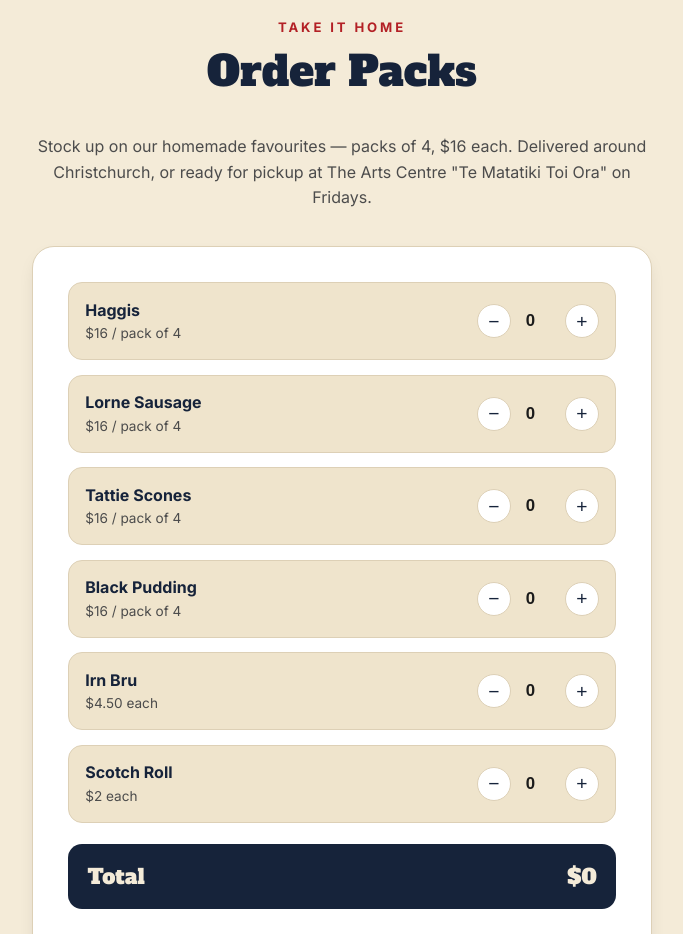
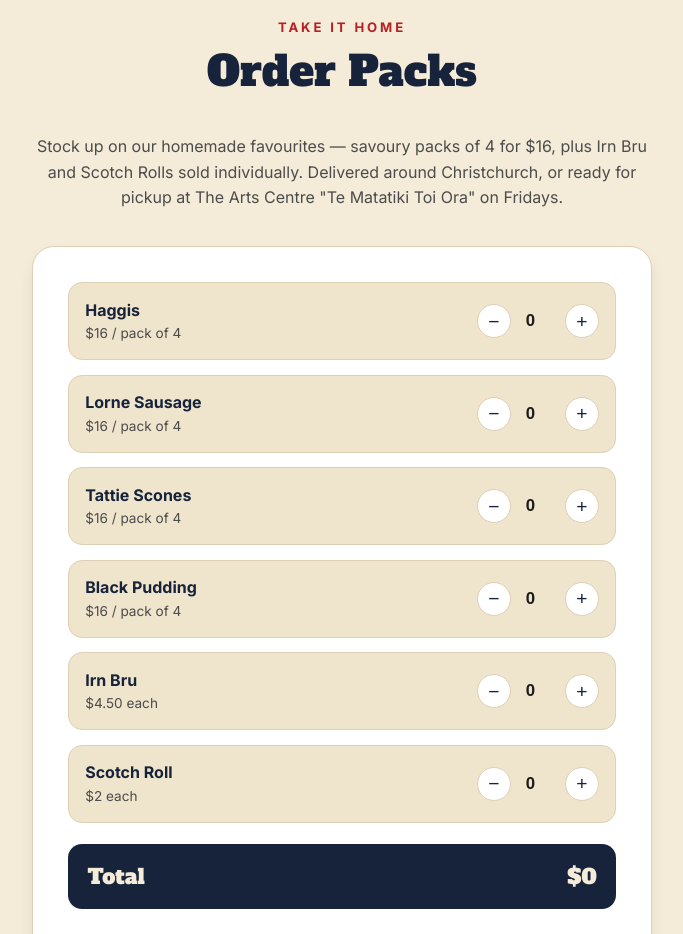
Before and after one commit to allang417/the-flying-scot, a website: page public/index.html in a window 1280 px wide. Shown: the part 2240-3174 px from the top of the page, without its empty margins (298-981 px from the left). Drawn offline with Linux system fonts and the light colour scheme.

Commit message:
Fix order section intro to reflect individually-priced items

```diff
--- a/public/index.html
+++ b/public/index.html
@@ -129,7 +129,7 @@
   <div class="container">
     <span class="eyebrow">Take it home</span>
     <h2 class="section-title">Order Packs</h2>
-    <p class="order-intro">Stock up on our homemade favourites — packs of 4, $16 each. Delivered around Christchurch, or ready for pickup at The Arts Centre "Te Matatiki Toi Ora" on Fridays.</p>
+    <p class="order-intro">Stock up on our homemade favourites — savoury packs of 4 for $16, plus Irn Bru and Scotch Rolls sold individually. Delivered around Christchurch, or ready for pickup at The Arts Centre "Te Matatiki Toi Ora" on Fridays.</p>
 
     <form class="order-form" id="orderForm" novalidate>
       <div class="order-products">
```
